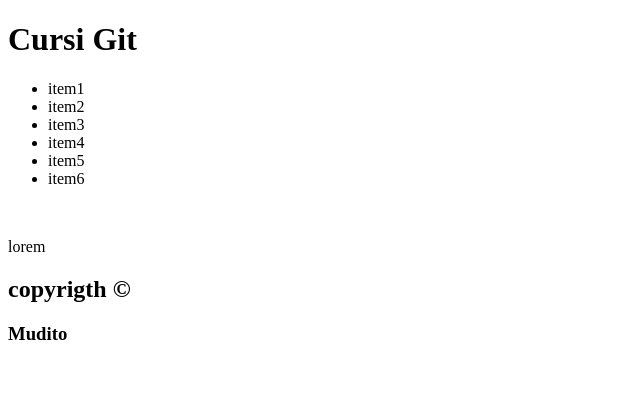
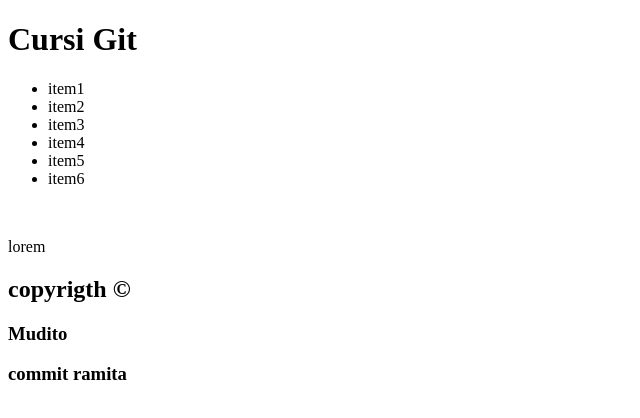
Before and after one commit to ariaced/sabado, a plain HTML site: page index.html in a window 1280 px wide. Shown: the whole page, without its empty margins (0-640 px from the left). Drawn offline with Linux system fonts and the light colour scheme.

Commit message:
cambios de ramita

```diff
--- a/index.html
+++ b/index.html
@@ -27,6 +27,7 @@
 	<footer>
 	<h2>copyrigth &copy</h2>
 	<h3>Mudito</h3>
+	<h3> commit ramita</h3>
 	</footer>
 
 </body>
```
